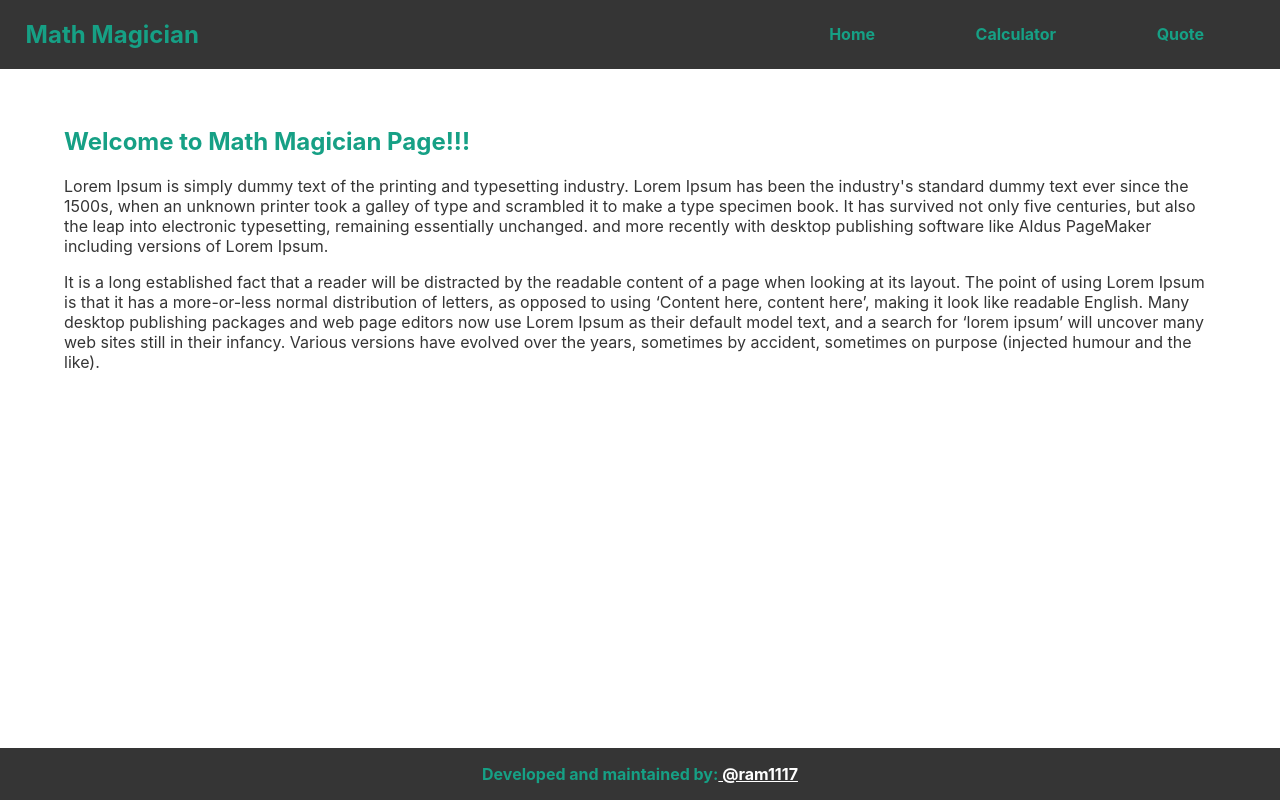
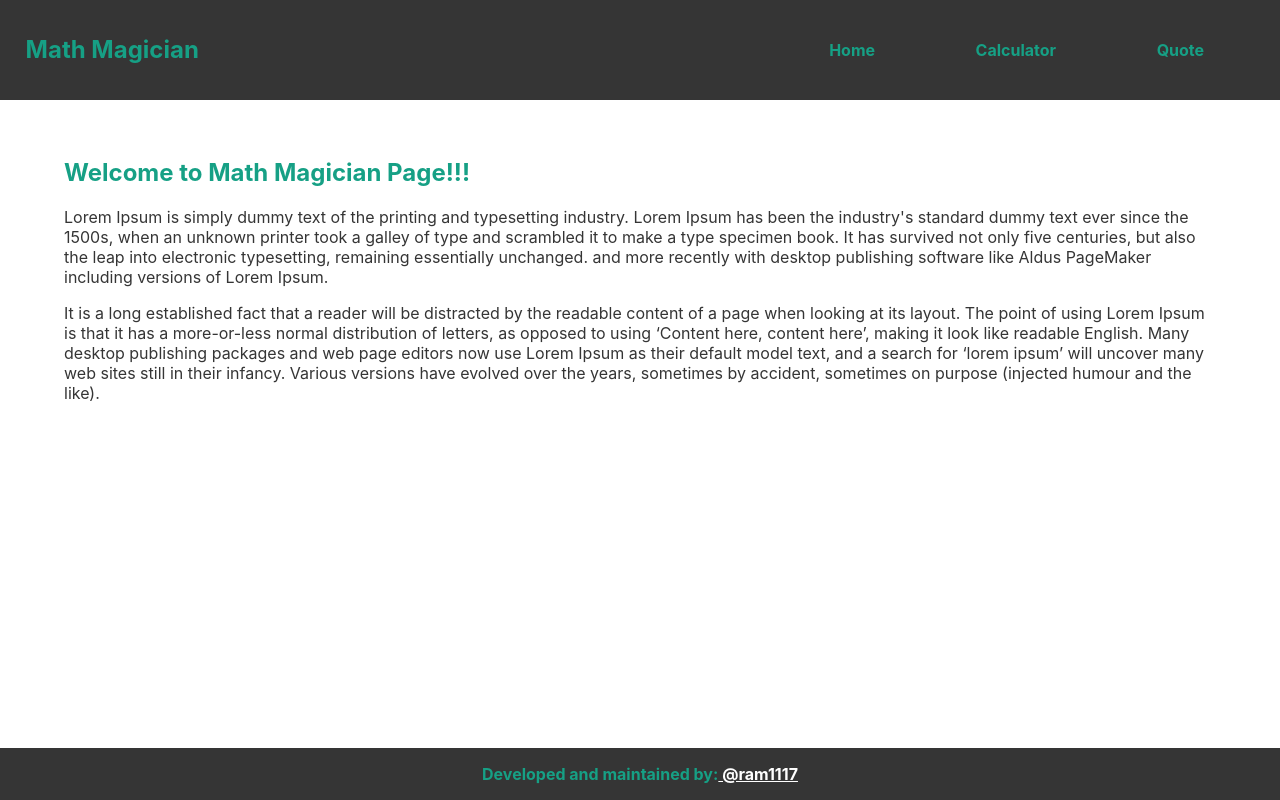
Before and after one commit to ram1117/math-magicians, a React (Create React App) app: page / in a window 1280 px wide. Built offline with nearby package versions, Linux system fonts and the light colour scheme.

Commit message:
add mobile page design

```diff
--- a/src/App.css
+++ b/src/App.css
@@ -14,10 +14,19 @@
   color: #16a085;
 }
 
-.nav-items > * ,footer > p{
+.nav-items>*,
+footer>p {
   color: #16a085;
   font-weight: 700;
   text-decoration: none;
+}
+
+.nav-items {
+  padding: 5% 0;
+}
+
+.nav-items :hover {
+  color: #fff;
 }
 
 footer {
@@ -28,7 +37,7 @@ footer {
   background: #353535;
 }
 
-.profile-link{
+.profile-link {
   color: #fff;
 }
 
@@ -36,13 +45,14 @@ footer {
   width: 40%;
   list-style: none;
   display: flex;
+  flex-direction: column;
   justify-content: space-around;
 }
 
 @media screen and (min-width:768px) {
 
   .nav-list {
-    width: 40%;
+    flex-direction: row;
     list-style: none;
     display: flex;
     justify-content: space-around;
```
